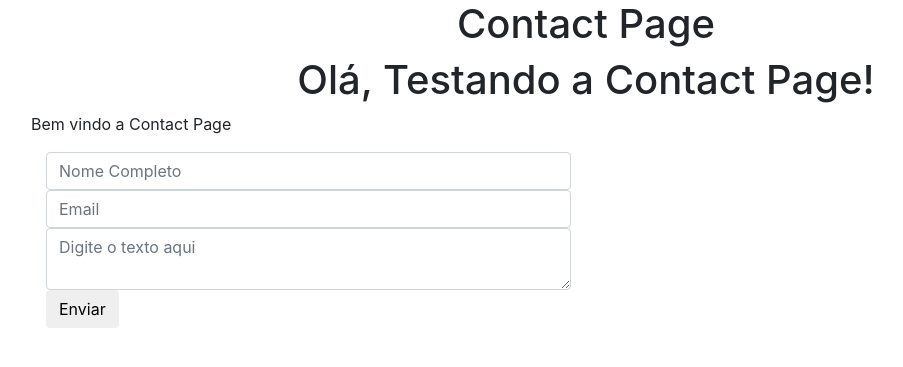
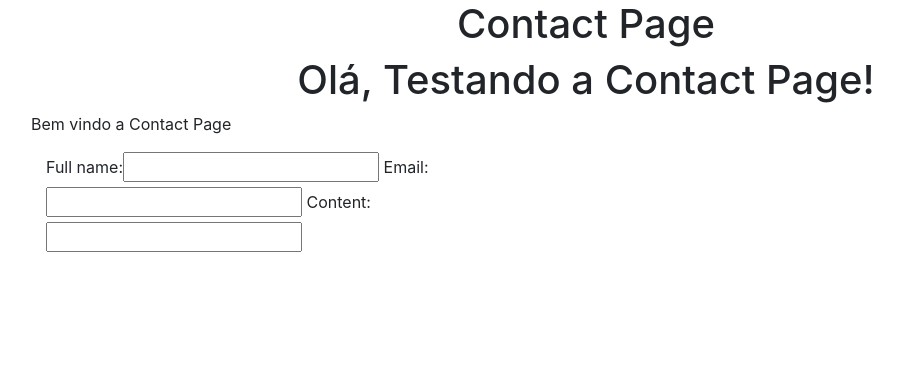
Before and after one commit to toticavalcanti/ecommerce, a Django app: page /contact/ in a window 1280 px wide. Shown: the top 367 px of the page, without its empty margins (54-957 px from the left). Run offline with Django 3.2, Linux system fonts and the light colour scheme; some libraries are stand-ins or nearby versions.

Commit message:
change the hard code of form in templates\contact\view.html to context variable

```diff
--- a/templates/contact/view.html
+++ b/templates/contact/view.html
@@ -21,10 +21,7 @@
 					<p>{{ content }}</p>
 					<div class='col-sm-6 col-12'>
 						<form method='POST'> {% csrf_token %}
-							<input type='text' class='form-control' placeholder='Nome Completo' name='full_name'>
-							<input type='email' class='form-control' placeholder='Email' name='email'>
-							<textarea name='content' class='form-control' placeholder='Digite o texto aqui'></textarea>
-							<button type='submit' class='btn btn-default'>Enviar</button>
+							{{ form }}
 						</form>
 					</div>
 				</div>
```
